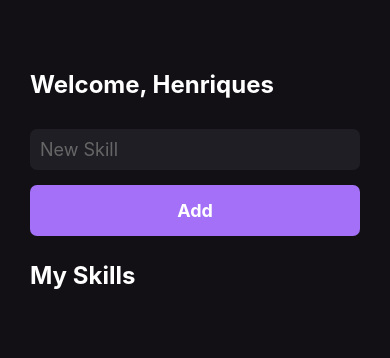
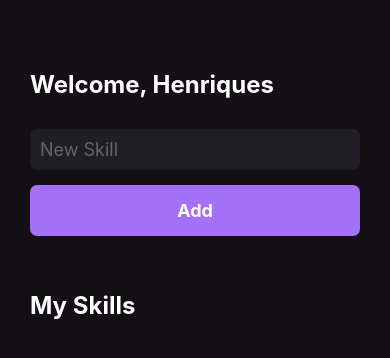
Before and after one commit to BlvkRoot/myskillsapp, a React Native app: screen / in a window 390 px wide. Shown: the top 358 px of the page. Built offline with nearby package versions, Linux system fonts and the light colour scheme.

Commit message:
useState and Handle add new skills

```diff
--- a/src/pages/Home.js
+++ b/src/pages/Home.js
@@ -1,4 +1,4 @@
-import React from 'react';
+import React, { useState } from 'react';
 import {
     View,
     Text,
@@ -10,6 +10,13 @@ import {
 
 
 export function Home() {
+    const [newSkill, setNewSkill] = useState('');
+    const [mySkills, setMySkills] = useState([]);
+
+    const handleAddNewSkill = () => {
+        setMySkills(oldState => [...oldState, newSkill]);
+    }
+
     return (
         <View style={styles.container}>
             <Text style={styles.title}>
@@ -20,18 +27,30 @@ export function Home() {
                 style={styles.textInput}
                 placeholder="New Skill"
                 placeholderTextColor="#666"
+                onChangeText={setNewSkill}
             />
 
             <TouchableOpacity
                 style={styles.button}
                 activeOpacity={0.7}
+                onPress={handleAddNewSkill}
             >
                 <Text style={styles.buttonText}>Add</Text>
             </TouchableOpacity>
 
-            <Text style={[styles.title, { marginTop: 10}]}>
+            <Text style={[styles.title, { marginVertical: 40}]}>
                 My Skills
             </Text>
+
+            {
+                mySkills.map((skill, index) => (
+                    <TouchableOpacity style={styles.skillBtn} key={index}>
+                        <Text style={styles.skillText}>
+                            { skill }
+                        </Text>
+                    </TouchableOpacity>
+                ))
+            }
         </View>
     )
 }
@@ -68,5 +87,15 @@ const styles = StyleSheet.create({
         color: '#fff',
         fontSize: 18,
         fontWeight: 'bold'
+    },
+    skillBtn: {
+        backgroundColor: '#1F1E25',
+        padding: 15,
+        borderRadius: 50,
+        alignItems: 'center'
+    },
+    skillText: {
+        color: '#fff',
+        fontSize: 22,
     }
 });
```
